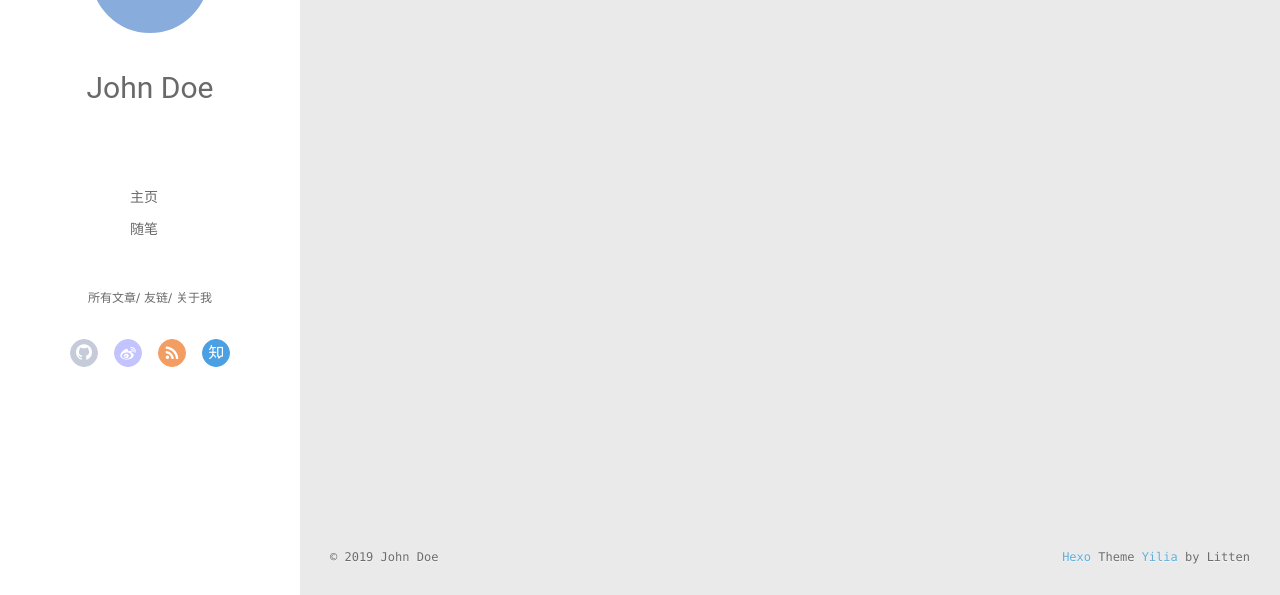
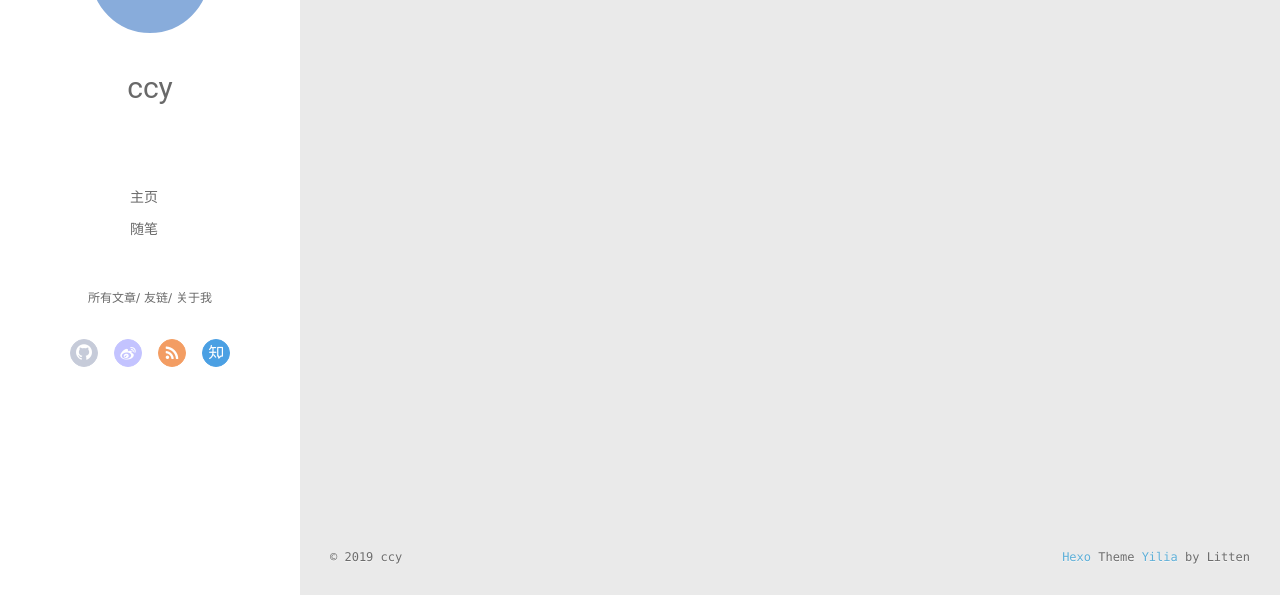
Before and after one commit to ccy666/ccy666.github.io, a plain HTML site: page archives/index.html in a window 1280 px wide. Shown: the part 202-797 px from the top of the page. Drawn offline with Linux system fonts and the light colour scheme; no server answers.

Commit message:
Site updated: 2019-03-12 11:18:39

```diff
--- a/archives/index.html
+++ b/archives/index.html
@@ -46,7 +46,7 @@
 			<img src class="js-avatar">
 		</a>
 		<hgroup>
-		  <h1 class="header-author"><a href="/">John Doe</a></h1>
+		  <h1 class="header-author"><a href="/">ccy</a></h1>
 		</hgroup>
 
 
@@ -104,7 +104,7 @@
 				<img src class="js-avatar">
 			</div>
 			<hgroup>
-			  <h1 class="header-author js-header-author">John Doe</h1>
+			  <h1 class="header-author js-header-author">ccy</h1>
 			</hgroup>
 
 
@@ -202,7 +202,7 @@
   <div class="outer">
     <div id="footer-info">
     	<div class="footer-left">
-    		&copy; 2019 John Doe
+    		&copy; 2019 ccy
     	</div>
       	<div class="footer-right">
       		<a href="http://hexo.io/" target="_blank">Hexo</a>  Theme <a href="https://github.com/litten/hexo-theme-yilia" target="_blank">Yilia</a> by Litten
```
Also changed, not shown: 2019/03/12/hello-world/index.html (+3 -3 lines), archives/2019/03/index.html (+3 -3 lines), archives/2019/index.html (+3 -3 lines), index.html (+3 -3 lines).
